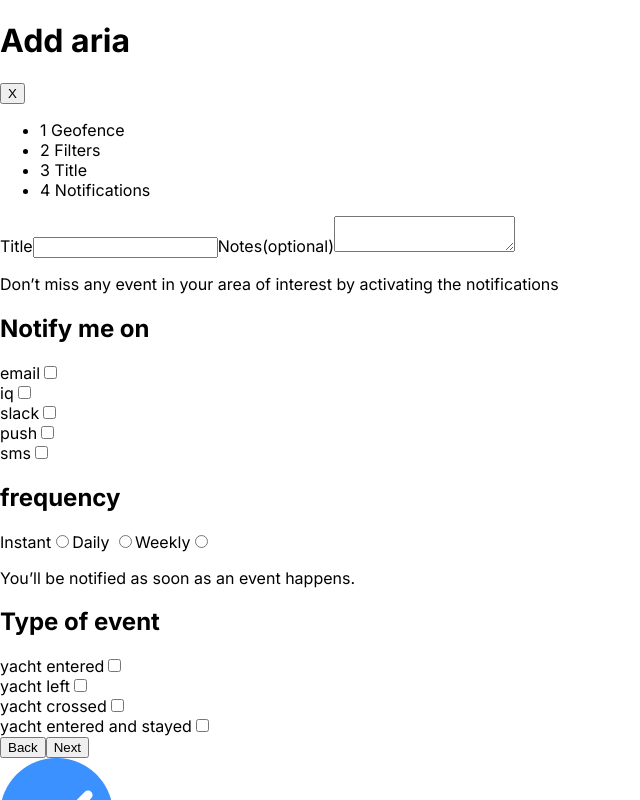
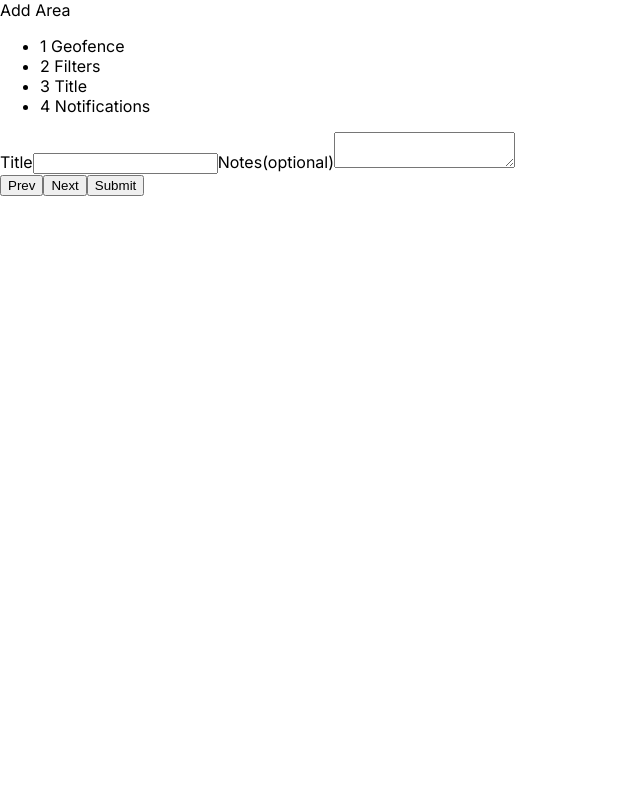
Before and after one commit to gr-olga/super-test, a Next.js app: page / in a window 1280 px wide. Shown: the top 800 px of the page, without its empty margins (0-640 px from the left). Built offline with nearby package versions, Linux system fonts and the light colour scheme.

Commit message:
added wizard

```diff
--- /dev/null
+++ b/src/components/StepMock.tsx
@@ -0,0 +1,5 @@
+export function StepMock() {
+    return (<div>
+        Nothing to see here
+    </div>)
+}
--- /dev/null
+++ b/src/components/StepNotifications.tsx
@@ -0,0 +1,68 @@
+import {CheckBtn} from "@/components/CheckBtn";
+import {useState} from "react";
+import {DataApi} from "@/models/DataAPI";
+
+export function StepNotifications() {
+    const [frequency, srtFrequency] = useState(null)
+
+    const obj: DataApi = {
+        "notificationChannels": {
+            "email": {
+                "enabled": true,
+                "label": "Email"
+            },
+            "iq": {
+                "enabled": true,
+                "label": "SYT iQ Notification"
+            },
+            "slack": {
+                "enabled": true,
+                "label": "Slack Message"
+            },
+            "push": {
+                "enabled": true,
+                "label": "Mobile App Push Notification"
+            },
+            "sms": {
+                "enabled": false,
+                "label": "SMS text message"
+            }
+        },
+        "notificationFrequencies": [
+            "immediate", "daily", "weekly", "monthly"
+        ],
+        "eventTypes": [
+            "yacht entered", "yacht left", "yacht crossed", "yacht entered and stayed"
+        ]
+    }
+
+    return (
+        <div>
+            <p>Don’t miss any event in your area of interest by activating the notifications</p>
+
+            <h2>Notify me on</h2>
+            <CheckBtn chekboxes={obj.notificationChannels}/>
+
+            <h2>frequency</h2>
+            <div onChange={(e) => srtFrequency(e.target.value)}>
+                <label>Instant</label>
+                <input type="radio" value="Instant"/>
+                <label>Daily </label>
+                <input type="radio" value="Daily"/>
+                <label>Weekly</label>
+                <input type="radio" value="Weekly"/>
+            </div>
+            <p>You’ll be notified as soon as an event happens.</p>
+
+            <h2>Type of event</h2>
+            <form>
+                {obj.eventTypes.map((item, index) =>
+                    <div key={index}>
+                        <label>{item}</label>
+                        <input type="checkbox" value="false"/>
+                    </div>
+                )}
+            </form>
+        </div>
+    )
+}
--- /dev/null
+++ b/src/components/StepTitle.tsx
@@ -0,0 +1,8 @@
+export function StepTitle() {
+    return (<form>
+        <label>Title</label>
+        <input type="text"/>
+        <label>Notes(optional)</label>
+        <textarea/>
+    </form>)
+}
--- a/src/components/Steps.tsx
+++ b/src/components/Steps.tsx
@@ -1,10 +1,16 @@
-export function Steps() {
+import {Step} from "@/models/Step";
+
+interface StepsProps {
+    readonly steps: ReadonlyArray<Step>
+    readonly currentStep: number
+}
+
+export function Steps(props: StepsProps) {
     return (
         <ul>
-            <li>1 Geofence</li>
-            <li>2 Filters</li>
-            <li>3 Title</li>
-            <li>4 Notifications</li>
+            {props.steps.map((item, index)=>
+                <li key={index}>{item.title}</li>
+            )}
         </ul>
     )
 }
--- a/src/components/Wizard.tsx
+++ b/src/components/Wizard.tsx
@@ -1,83 +1,52 @@
 import {Steps} from "@/components/Steps";
-import {CheckBtn} from "@/components/CheckBtn";
-import {DataApi} from "@/models/DataAPI";
-import {Popup} from "@/components/Popup";
-import {useState} from "react";
+import {Step} from "@/models/Step";
 
-export function Wizard() {
-    const obj: DataApi = {
-        "notificationChannels": {
-            "email": {
-                "enabled": true,
-                "label": "Email"
-            },
-            "iq": {
-                "enabled": true,
-                "label": "SYT iQ Notification"
-            },
-            "slack": {
-                "enabled": true,
-                "label": "Slack Message"
-            },
-            "push": {
-                "enabled": true,
-                "label": "Mobile App Push Notification"
-            },
-            "sms": {
-                "enabled": false,
-                "label": "SMS text message"
-            }
-        },
-        "notificationFrequencies": [
-            "immediate", "daily", "weekly", "monthly"
-        ],
-        "eventTypes": [
-            "yacht entered", "yacht left", "yacht crossed", "yacht entered and stayed"
-        ]
+interface WizardProps {
+    readonly steps: ReadonlyArray<Step>
+    readonly currentStep: number
+    readonly url: string
+    readonly onPrev: (currentStep: number) => void
+    readonly onNext: (currentStep: number) => void
+    readonly onSubmit: () => void
+}
+
+export function Wizard(props: WizardProps) {
+    const step: Step = props.steps[props.currentStep];
+
+    function prev() {
+        const prevStep: Step = props.steps[props.currentStep - 1]
+        if (!prevStep || prevStep.isPrefilled) return
+        props.onPrev(props.currentStep - 1)
     }
 
-    const [frequency, srtFrequency] = useState(null)
+    function next() {
+        const nextStep: Step = props.steps[props.currentStep + 1]
+        if (!nextStep) return
+        props.onNext(props.currentStep + 1)
+    }
+
+    function submit(): Promise<void> {
+        return fetch(props.url, {
+            method: "POST",
+            mode: "no-cors",
+            headers: {
+                "Content-Type": "application/json",
+            }
+        })
+            .then(props.onSubmit)
+            .catch(() => console.log('Sending failed'))
+    }
 
     return (
         <div>
-            <Steps/>
-            <form>
-                <label>Title</label>
-                <input type="text"/>
-                <label>Notes(optional)</label>
-                <textarea/>
-            </form>
-            <p>Don’t miss any event in your area of interest by activating the notifications</p>
-
-            <h2>Notify me on</h2>
-            <CheckBtn chekboxes={obj.notificationChannels}/>
-
-            <h2>frequency</h2>
-            <div onChange={(e) => srtFrequency(e.target.value)}>
-                <label>Instant</label>
-                <input type="radio" value="Instant"/>
-                <label>Daily </label>
-                <input type="radio" value="Daily"/>
-                <label>Weekly</label>
-                <input type="radio" value="Weekly"/>
+            <div>Add Area</div>
+            <Steps steps={props.steps} currentSte={props.currentStep}/>
+            <div>
+                {step.component()}
             </div>
-            <p>You’ll be notified as soon as an event happens.</p>
-
-            <h2>Type of event</h2>
-            <form>
-                {obj.eventTypes.map((item, index) =>
-                    <div key={index}>
-                        <label>{item}</label>
-                        <input type="checkbox" value="false"/>
-                    </div>
-                )}
-            </form>
-
-            <div>
-                <button>Back</button>
-                <button>Next</button>
-            </div>
-            <Popup/>
+            <button type="button" onClick={prev}>Prev</button>
+            <button type="button" onClick={next}>Next</button>
+            <button type="button" onClick={submit}>Submit</button>
         </div>
     )
 }
--- /dev/null
+++ b/src/models/Step.ts
@@ -0,0 +1,5 @@
+export interface Step {
+    readonly title: string
+    readonly isPrefilled: boolean
+    readonly component: any
+}
--- a/src/pages/index.tsx
+++ b/src/pages/index.tsx
@@ -1,9 +1,53 @@
 import Head from 'next/head'
 import {Inter} from 'next/font/google'
 import {Wizard} from "@/components/Wizard";
+import {useState} from "react";
+import {Step} from "@/models/Step";
+import {StepMock} from "@/components/StepMock";
+import {StepTitle} from "@/components/StepTitle";
+import {StepNotifications} from "@/components/StepNotifications";
 const inter = Inter({subsets: ['latin']})
 
 export default function Home() {
+    const url = 'https://api0.superyachtapi.com/api/echo'
+    const initialStep = 2
+    const [step, setStep] = useState(initialStep)
+    const [isFinished, setIsFinished] = useState(false)
+
+    const step1: Step = {
+        title: '1 Geofence',
+        component: StepMock,
+        isPrefilled: true
+    }
+
+    const step2: Step = {
+        title: '2 Filters',
+        component: StepMock,
+        isPrefilled: true
+    }
+
+    const step3: Step = {
+        title: '3 Title',
+        component: StepTitle,
+        isPrefilled: false
+    }
+
+    const step4: Step = {
+        title: '4 Notifications',
+        component: StepNotifications,
+        isPrefilled: false
+    }
+
+    const steps = [step1, step2, step3, step4];
+
+    const onStepChange = (currentStep: number): void => setStep(currentStep)
+    const onSubmit = (): void => setIsFinished(true)
+
+    function reset(): void {
+        setIsFinished(false)
+        setStep(initialStep);
+    }
+
     return (
         <>
             <Head>
@@ -12,11 +56,10 @@ export default function Home() {
                 <meta name="viewport" content="width=device-width, initial-scale=1"/>
             </Head>
             <div>
-                <div>
-                    <h1>Add aria</h1>
-                    <button>X</button>
-                </div>
-                <Wizard tilte={"sdasds"}/>
+                {/*isFinished === false*/}
+                <Wizard steps={steps} currentStep={step} onNext={onStepChange} onPrev={onStepChange} url={url} onSubmit={onSubmit} />
+                {/*isFinished === trie*/}
+                {/*<Popup title="AAA" description="BBB" onOk={reset}></Popup>*/}
             </div>
         </>
     )
```
Also changed, not shown: src/pages/find/index.tsx (deleted, +0 -8 lines), jest.setup.js (line endings or trailing spaces).
